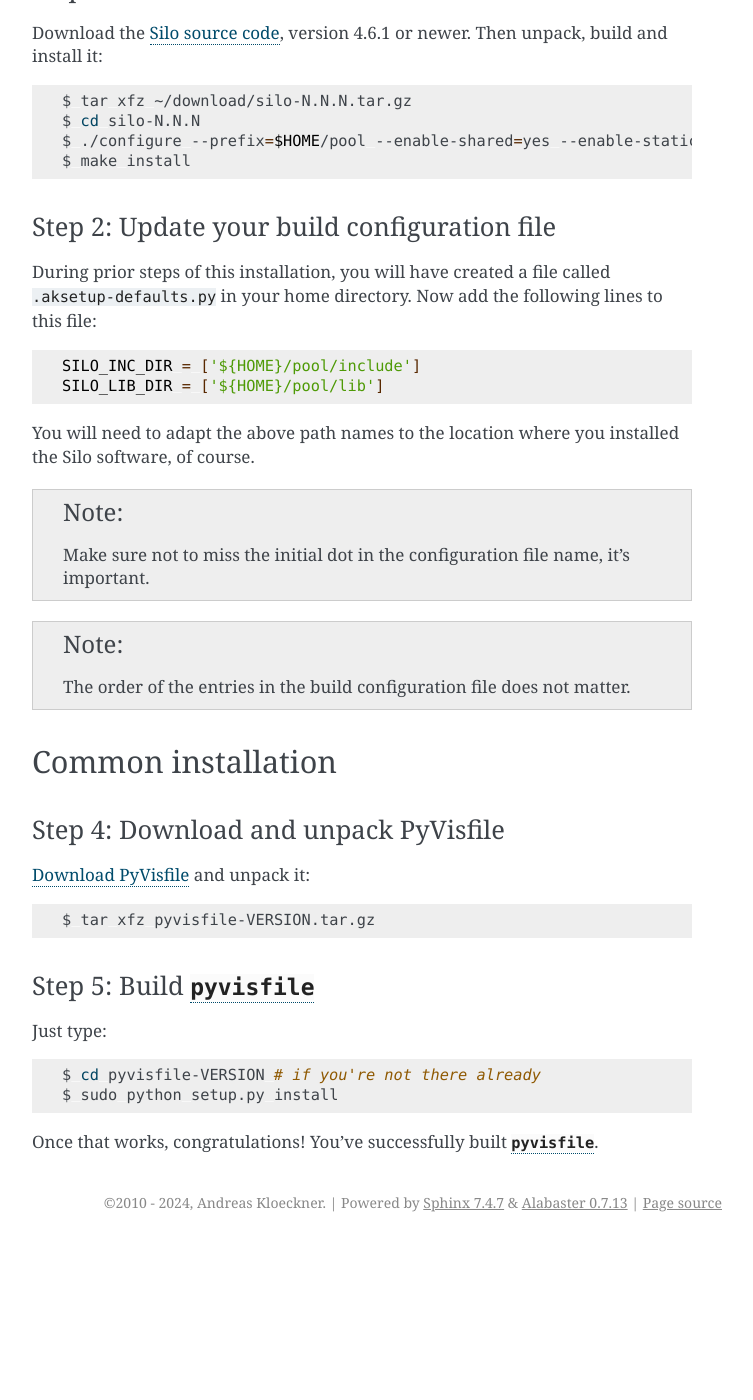
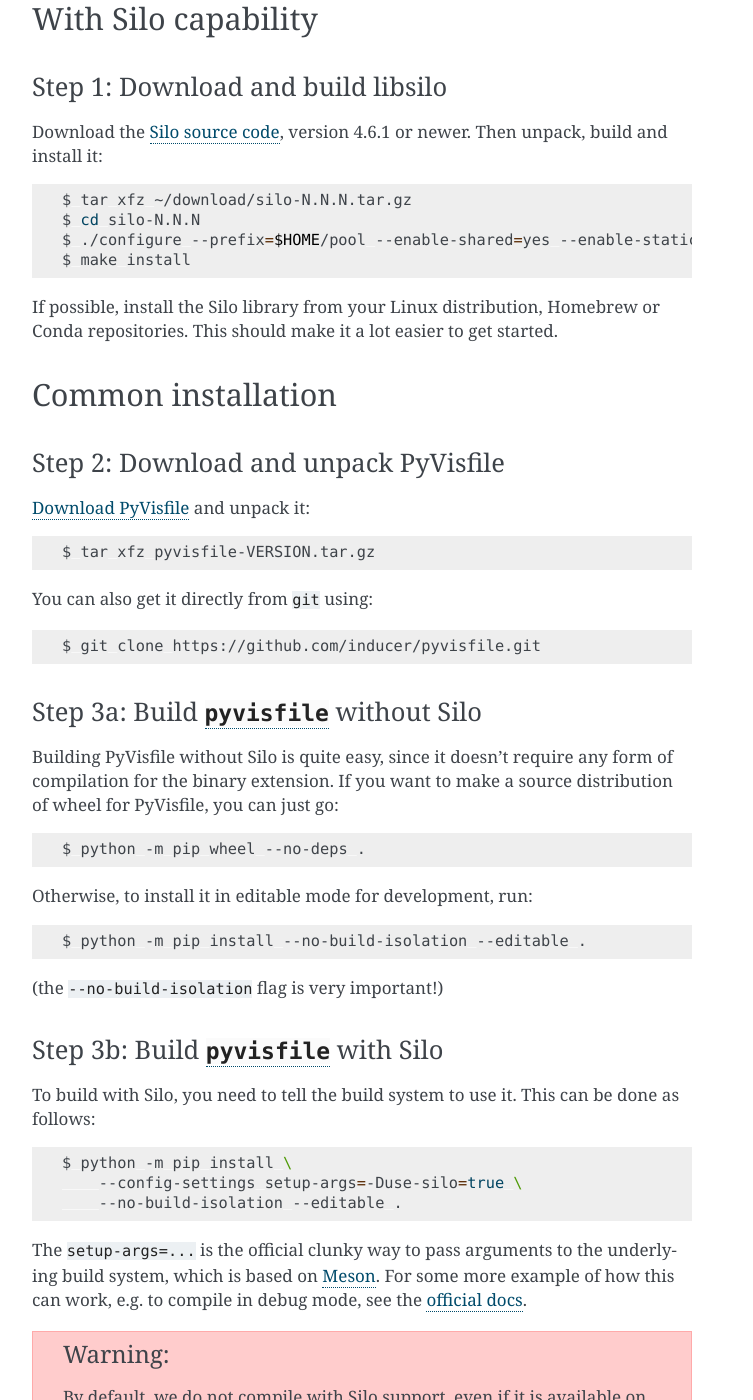
Before and after one commit to inducer/pyvisfile, a Sphinx documentation site: the page built from doc/installing.rst, in a window 1280 px wide and 1400 px high, scrolled down 822 px. Shown: the whole window, without its empty margins (388-1141 px from the left). Built offline with Sphinx 7.4.7, drawn with Linux system fonts in a browser that asks for light colours; before the commit the page ends 2064 px from its top, so only the background shows below that; some of the changed text lies outside the part shown.

Commit message:
docs: update installation instructions

```diff
--- a/doc/installing.rst
+++ b/doc/installing.rst
@@ -4,29 +4,36 @@
 ============
 
 This tutorial will walk you through the process of installing PyVisfile. If
-you'd like to only use PyVisfile's Vtk writing capability, you may skip to
+you'd like to only use PyVisfile's VTK writing capability, you may skip to
 :ref:`download-and-unpack`. Or, even easier, this command should install
 :mod:`pyvisfile`::
 
     pip install pyvisfile
 
-If you'd also like to write Silo files, you need to follow the entire set of
-instructions for now.
+If you'd also like to write `Silo <https://software.llnl.gov/Silo/>`__ files,
+you need to follow the entire set of instructions for now. These days, the Silo
+library has its own Python bindings (with a nice BSD-3 license) that you may
+want to use.
 
 To follow, you need basic things:
 
 * A UNIX-like machine with web access.
-* A C++ compiler, preferably a Version 4.x gcc.
-* A working `Python <http://www.python.org>`_ installation, Version 2.4 or newer.
+* A working `Python <https://www.python.org>`__ installation.
+* A recent C++ compiler. We use `pybind11 <https://pybind11.readthedocs.io/en/stable>`__
+  to create the wrappers, so see their documentation for minimal required versions
+  if in doubt.
+* `meson-python <https://meson-python.readthedocs.io/en/latest/>`__ and
+  `ninja <https://ninja-build.org/>`__, which are used to build the wrapper.
+  See the `[buildsystem]` section in `pyproject.toml` for an up to date list.
 
 You may adapt the file and directory names in this tutorial to suit
 your liking, just be sure to be consistent in your changes.
 
 .. note::
 
-    Whenever you see the "`$`" dollar sign in this tutorial, this
+    Whenever you see the "``$``" dollar sign in this tutorial, this
     means you should enter the subsequent text at your shell prompt.
-    You don't have to be `root`. A few spots are marked with "sudo" to
+    You don't have to be ``root``. A few spots are marked with "sudo" to
     show that these *do* require root privileges *if* you are using a
     Python interpreter that is installed globally.
 
@@ -37,7 +44,7 @@
 ^^^^^^^^^^^^^^^^^^^^^^^^^^^^^^^^^^
 
 Download the `Silo source code
-<https://wci.llnl.gov/codes/silo/downloads.html>`_, version 4.6.1 or
+<https://software.llnl.gov/Silo/ghpages/releases/releases.html>`_, version 4.6.1 or
 newer. Then unpack, build and install it::
 
     $ tar xfz ~/download/silo-N.N.N.tar.gz
@@ -45,47 +52,65 @@
     $ ./configure --prefix=$HOME/pool --enable-shared=yes --enable-static=no
     $ make install
 
-Step 2: Update your build configuration file
-^^^^^^^^^^^^^^^^^^^^^^^^^^^^^^^^^^^^^^^^^^^^
-
-During prior steps of this installation, you will have created
-a file called :file:`.aksetup-defaults.py`  in your home directory.
-Now add the following lines to this file::
-
-    SILO_INC_DIR = ['${HOME}/pool/include']
-    SILO_LIB_DIR = ['${HOME}/pool/lib']
-
-You will need to adapt the above path names to the location where you installed
-the Silo software, of course.
-
-.. note::
-
-    Make sure not to miss the initial dot in the configuration file name,
-    it's important.
-
-.. note::
-
-    The order of the entries in the build configuration file does not
-    matter.
+If possible, install the Silo library from your Linux distribution, Homebrew or
+Conda repositories. This should make it a lot easier to get started.
 
 .. _download-and-unpack:
 
 Common installation
 -------------------
 
-Step 4: Download and unpack PyVisfile
+Step 2: Download and unpack PyVisfile
 ^^^^^^^^^^^^^^^^^^^^^^^^^^^^^^^^^^^^^
 
 `Download PyVisfile <http://pypi.python.org/pypi/pyvisfile>`_ and unpack it::
 
     $ tar xfz pyvisfile-VERSION.tar.gz
 
-Step 5: Build :mod:`pyvisfile`
-^^^^^^^^^^^^^^^^^^^^^^^^^^^^^^
+You can also get it directly from ``git`` using::
 
-Just type::
+    $ git clone https://github.com/inducer/pyvisfile.git
 
-    $ cd pyvisfile-VERSION # if you're not there already
-    $ sudo python setup.py install
+Step 3a: Build :mod:`pyvisfile` without Silo
+^^^^^^^^^^^^^^^^^^^^^^^^^^^^^^^^^^^^^^^^^^^^
 
-Once that works, congratulations! You've successfully built :mod:`pyvisfile`.
+Building PyVisfile without Silo is quite easy, since it doesn't require any
+form of compilation for the binary extension. If you want to make a source
+distribution of wheel for PyVisfile, you can just go::
+
+    $ python -m pip wheel --no-deps .
+
+Otherwise, to install it in editable mode for development, run::
+
+    $ python -m pip install --no-build-isolation --editable .
+
+(the ``--no-build-isolation`` flag is very important!)
+
+Step 3b: Build :mod:`pyvisfile` with Silo
+^^^^^^^^^^^^^^^^^^^^^^^^^^^^^^^^^^^^^^^^^
+
+To build with Silo, you need to tell the build system to use it. This can be done
+as follows::
+
+    $ python -m pip install \
+        --config-settings setup-args=-Duse-silo=true \
+        --no-build-isolation --editable .
+
+The ``setup-args=...`` is the official clunky way to pass arguments to the
+underlying build system, which is based on `Meson <https://mesonbuild.com>`__.
+For some more example of how this can work, e.g. to compile in debug mode,
+see the `official docs <https://meson-python.readthedocs.io/en/latest/how-to-guides/meson-args.html>`__.
+
+.. warning::
+
+    By default, we do not compile with Silo support, even if it is available on
+    the system. You need to pass ``-Duse-silo=true`` as above to enable it.
+
+.. note::
+
+    The build system looks for the ``siloh5`` or the ``silo`` library names.
+    If these are not in the standard locations, the usual way to work around it
+    is to update ``LIBRARY_PATH``::
+
+        $ export LIBRARY_PATH=/my/custom/Silo/lib
+        $ export C_INCLUDE_PATH=/my/custom/Silo/include
```
